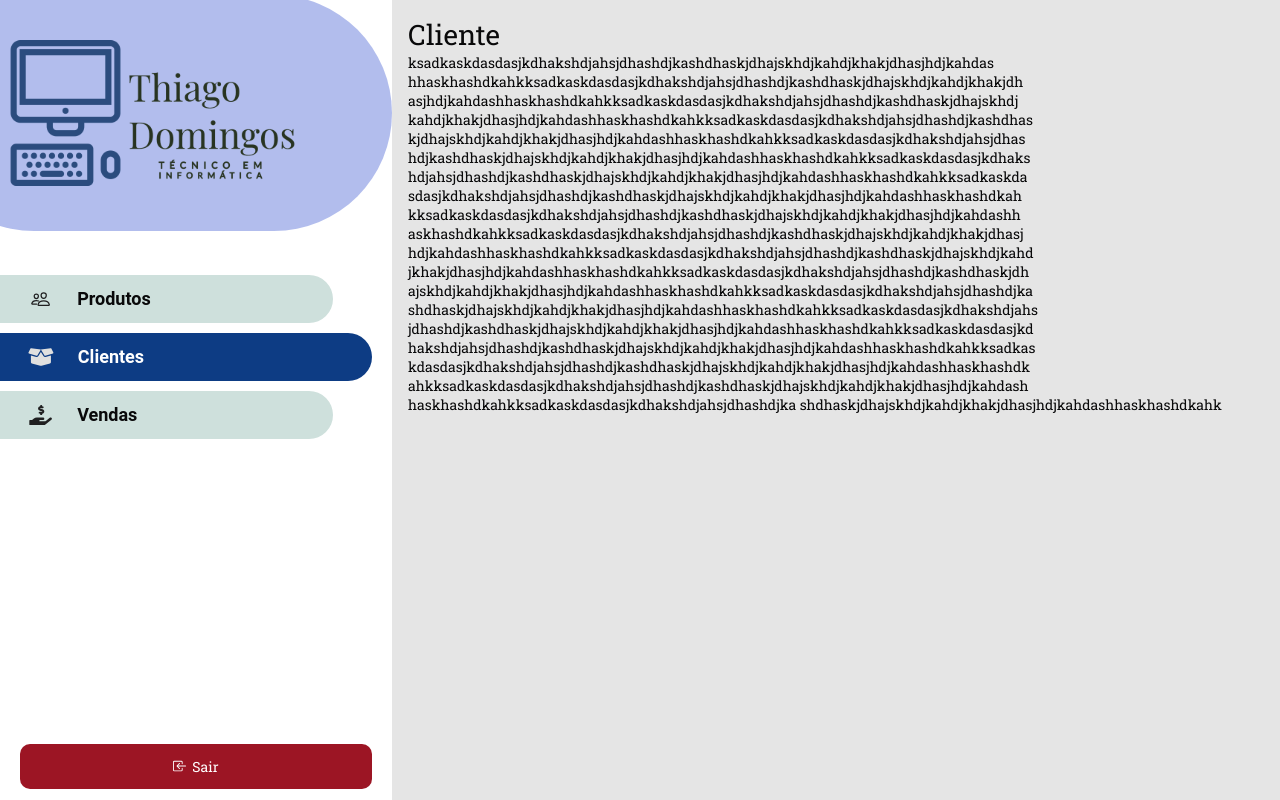
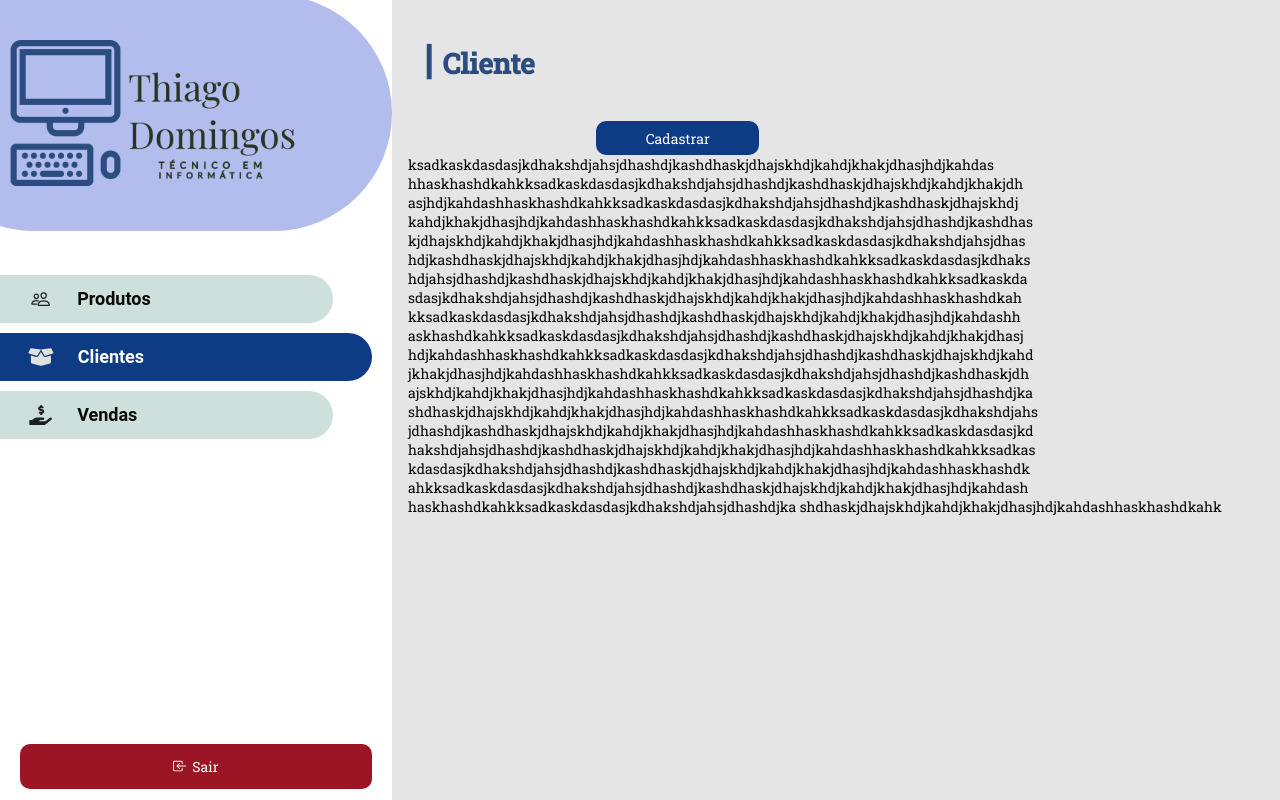
Before and after one commit to Devs-IO/ProjectTHDInformaticaReact, a React (Create React App) app: page /clients in a window 1280 px wide. Built offline with nearby package versions, Linux system fonts and the light colour scheme.

Commit message:
feat: header

```diff
--- /dev/null
+++ b/src/components/Header/index.tsx
@@ -0,0 +1,12 @@
+import { Container } from './styles';
+
+const Header: React.FC<any> = ({ children, ...rest }) => {
+  return (
+    <Container>
+      <span> | </span>
+      {children}
+    </Container>
+  );
+};
+
+export default Header;
--- /dev/null
+++ b/src/components/Header/styles.ts
@@ -0,0 +1,12 @@
+import styled, { css } from 'styled-components';
+
+export const Container = styled.h1`
+  padding: 16px;
+  color: #2B4C7E;
+  font-weight: bold;
+
+  span{
+    font-family: 'Roboto Slab', serif;
+    font-size: 40px;
+  }
+`;
--- a/src/pages/Client/index.tsx
+++ b/src/pages/Client/index.tsx
@@ -1,9 +1,12 @@
+import Button from 'components/Button';
+import Header from 'components/Header';
 import { Container } from './styles';
 
 export const Client = () => {
   return (
     <Container>
-      <h1>Cliente</h1>
+      <Header>Cliente</Header>
+      <Button type="button">Cadastrar</Button>
       <p>
         {' '}
         ksadkaskdasdasjkdhakshdjahsjdhashdjkashdhaskjdhajskhdjkahdjkhakjdhasjhdjkahdas
--- a/src/pages/Product/index.tsx
+++ b/src/pages/Product/index.tsx
@@ -1,9 +1,10 @@
+import Header from 'components/Header';
 import { Container } from './styles';
 
 export const Product = () => {
   return (
     <Container>
-      <h1>Product</h1>
+      <Header>Produtos</Header>
       <p>
         {' '}
         ksadkaskdasdasjkdhakshdjahsjdhashdjkashdhaskjdhajskhdjkahdjkhakjdhasjhdjkahdas
```
Also changed, not shown: src/pages/Profile/index.tsx (deleted, +0 -9 lines).
